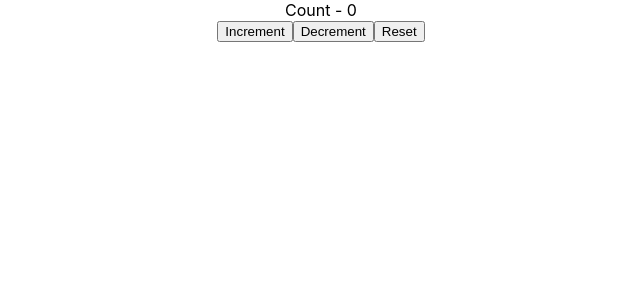
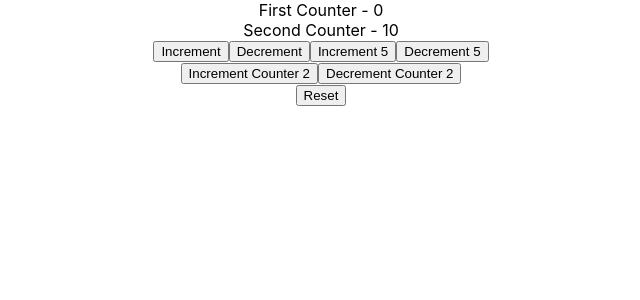
Before and after one commit to ethioclicks/react-practice, a React (Create React App) app: page / in a window 1280 px wide. Shown: the top 300 px of the page, without its empty margins (319-959 px from the left). Built offline with nearby package versions, Linux system fonts and the light colour scheme.

Commit message:
useReducer Complex state & action

```diff
--- a/src/App.js
+++ b/src/App.js
@@ -1,11 +1,13 @@
 import './App.css';
 import React, { Component } from 'react';
 import CounterOne from './components/CounterOne';
+import CounterTwo from './components/CounterTwo';
 
 function App() {
   return (
     <div className="App">
-      <CounterOne/>
+      {/* <CounterOne/> */}
+      <CounterTwo/>
     </div>
   );
 }
--- /dev/null
+++ b/src/components/CounterTwo.js
@@ -0,0 +1,43 @@
+import React, { useReducer } from 'react';
+
+
+const initalstate = {
+    firstCounter: 0,
+    secondCounter: 10
+}
+const reducer = (state, action) => {
+    switch(action.type){
+        case 'increment':
+            return { ...state, firstCounter: state.firstCounter + action.value }
+        case 'decrement':
+            return { ...state, firstCounter: state.firstCounter - action.value }
+        case 'increment2':
+            return { ...state, secondCounter: state.secondCounter + action.value }
+        case 'decrement2':
+            return { ...state, secondCounter: state.secondCounter - action.value }
+        case 'reset':
+            return initalstate
+        default:
+            return state
+    }
+}
+function CounterTwo() {
+    const [count, dispatch] = useReducer(reducer, initalstate)
+    return (
+        <div>
+            <div>First Counter - {count.firstCounter}</div>
+            <div>Second Counter - {count.secondCounter}</div>
+            <button onClick={() => dispatch({type: 'increment', value:1 } )}>Increment</button>
+            <button onClick={() => dispatch({type: 'decrement', value:1 })}>Decrement</button>
+            <button onClick={() => dispatch({type: 'increment', value:5 })}>Increment 5</button>
+            <button onClick={() => dispatch({type: 'decrement', value:5 })}>Decrement 5</button>
+            <div>
+                <button onClick={() => dispatch({type: 'increment2', value:1 } )}>Increment Counter 2</button>
+                <button onClick={() => dispatch({type: 'decrement2', value:1 })}>Decrement Counter 2</button>
+            </div>
+            <button onClick={() => dispatch({type: 'reset'})}>Reset</button>
+        </div>
+    );
+}
+
+export default CounterTwo;
```
